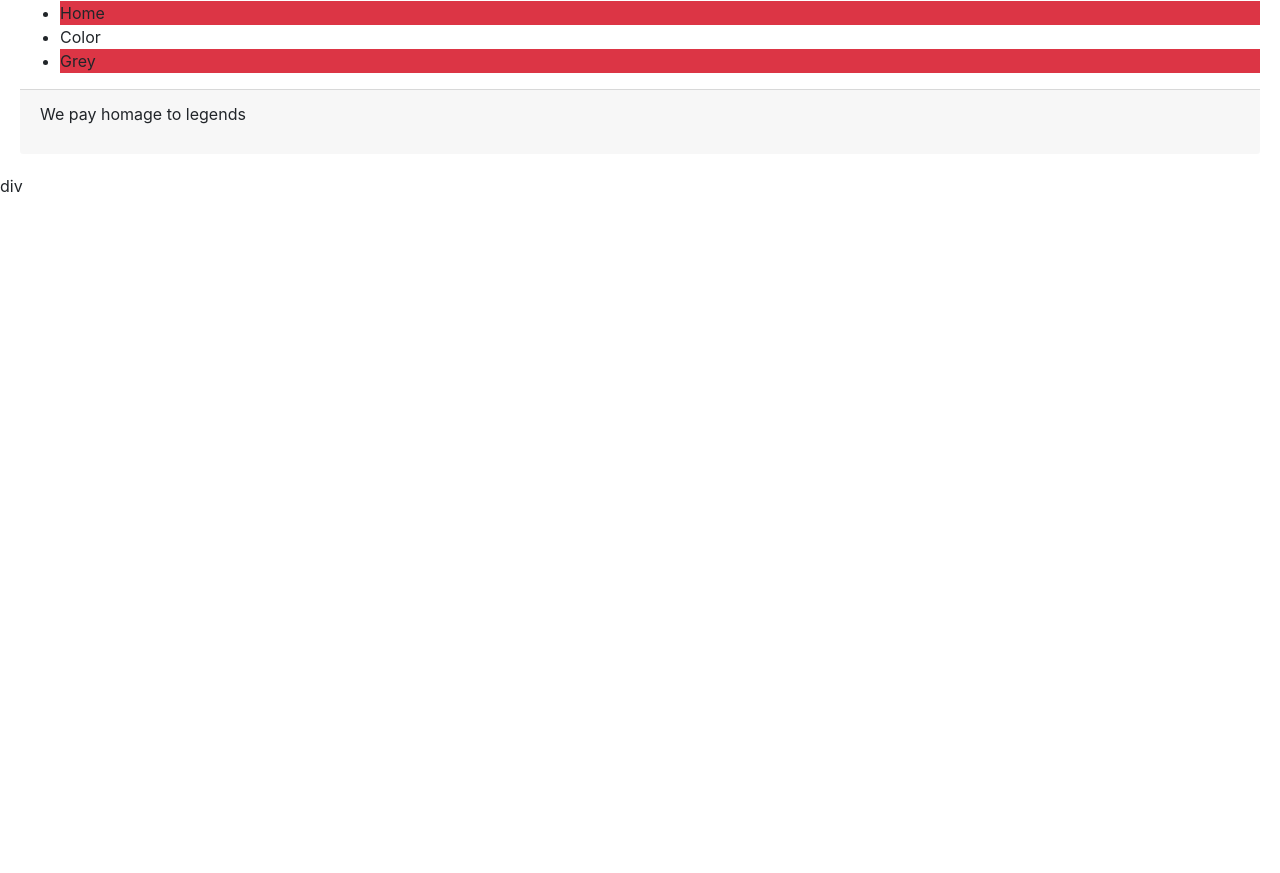
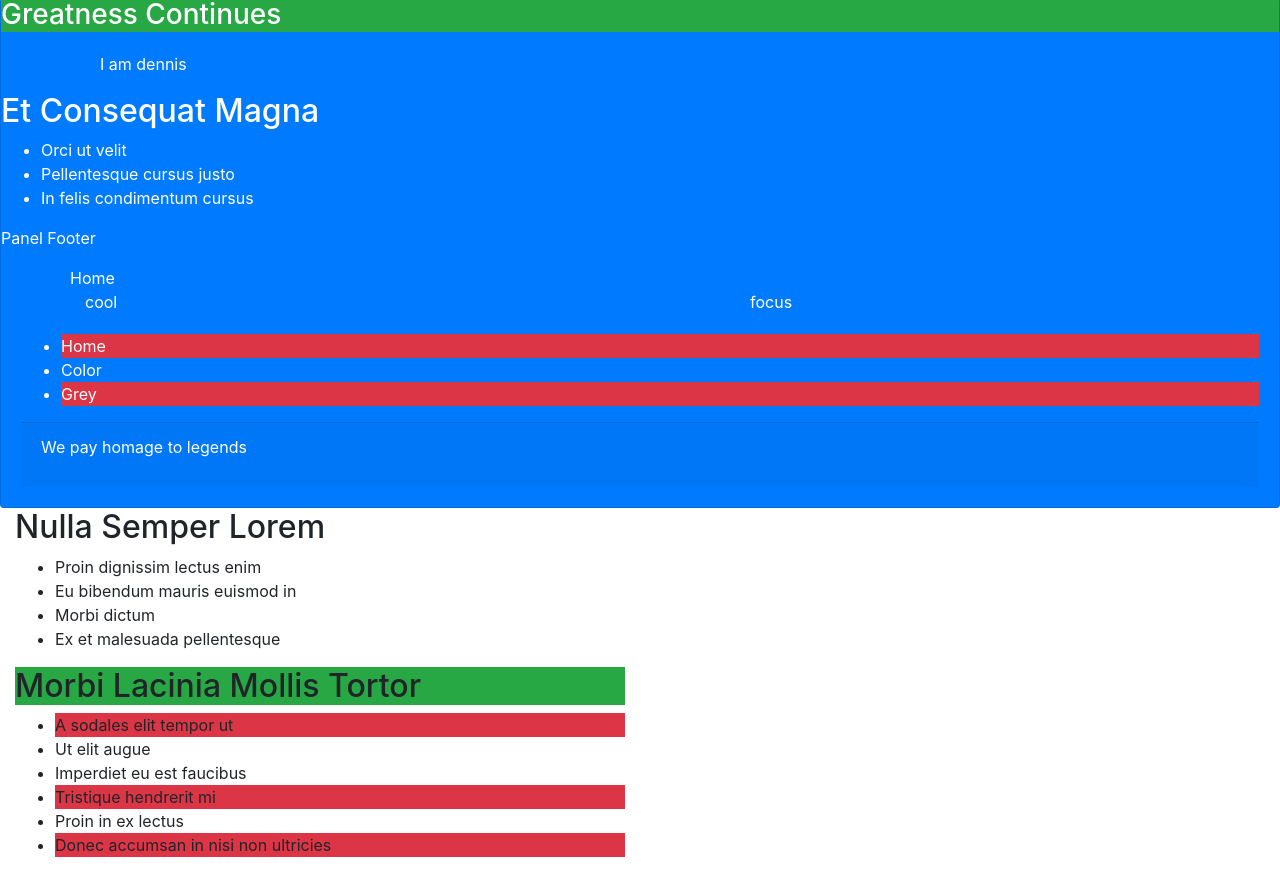
Before and after one commit to 1Dennis-Hosea/bootstrap, a plain HTML site: page index.html in a window 1280 px wide. Shown: the part 593-1466 px from the top of the page. Before the commit the page ends 800 px from the top, so only its background shows below. Drawn offline with Linux system fonts and the light colour scheme.

Commit message:
Add panel classes

```diff
--- a/index.html
+++ b/index.html
@@ -7,10 +7,19 @@
   </head>
   <body>
     <h1 class="bg-info">Bootstrap Practice</h1>
+    <div class="container">
+      <div class="col-md-6">
+      <div class="row">
     <div class="jumbotron">
       <p> We are the greatest</p>
     </div>
+    </div>
+  </div>
+    </div>
     <div class="container">
+      <div class="col-md-6">
+      <div class="row">
+    <div class="jumbotron">
     <p> My name is Kelvin and I'm working with Dennis. </p>
     <h2 class="bg-primary"> Dennis and Kelvin </h2>
     <ul>
@@ -18,6 +27,9 @@
       <li> We are friends</li>
       <li class="bg-warning"> This is our project </li>
     </ul>
+    </div>
+  </div>
+  </div>
     </div>
     <div class="card bg-primary text-white">
       <div class="card-title">
@@ -30,10 +42,30 @@
       </div>
 
       <div class="container">
-      <div class="row">
+        <div class="col-md-4">
+         <div class="well">
         <p>I am dennis</p>
       </div>
       </div>
+      </div>
+      <div class="row">
+        <div class="col-md-4">
+          <div class="panel panel-info">
+            <div class="panel-heading">
+              <h2 class="panel-title">Et Consequat Magna</h2>
+            </div>
+            <div class="panel-body">
+              <ul>
+                <li>Orci ut velit</li>
+                <li>Pellentesque cursus justo</li>
+                <li>In felis condimentum cursus</li>
+              </ul>
+            </div>
+            <div class="panel-footer">
+              <p>Panel Footer</p>
+            </div>
+          </div>
+        </div>
       <div class="container">
         <div class="row">
           <div class="col-media-md-12">Home</div>
@@ -61,6 +93,26 @@
         </div>
       </div>
   </div>
-  div
+  <div class="col-md-4">
+   <h2>Nulla Semper Lorem</h2>
+   <ul>
+     <li>Proin dignissim lectus enim</li>
+     <li>Eu bibendum mauris euismod in</li>
+     <li>Morbi dictum</li>
+     <li>Ex et malesuada pellentesque</li>
+   </ul>
+ </div>
+ <div class="col-md-6">
+   <h2 class="bg-success">Morbi Lacinia Mollis Tortor</h2>
+   <ul>
+     <li class="bg-danger">A sodales elit tempor ut</li>
+     <li>Ut elit augue</li>
+     <li>Imperdiet eu est faucibus</li>
+     <li class="bg-danger">Tristique hendrerit mi</li>
+     <li>Proin in ex lectus</li>
+     <li class="bg-danger">Donec accumsan in nisi non ultricies</li>
+   </ul>
+ </div>
+</div>
   </body>
 </html>
```
